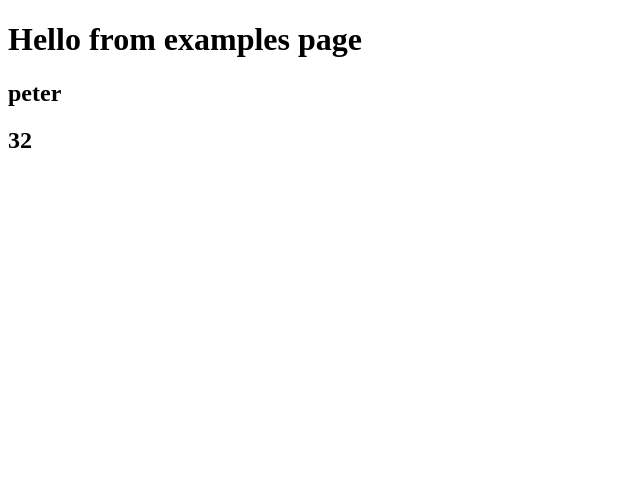
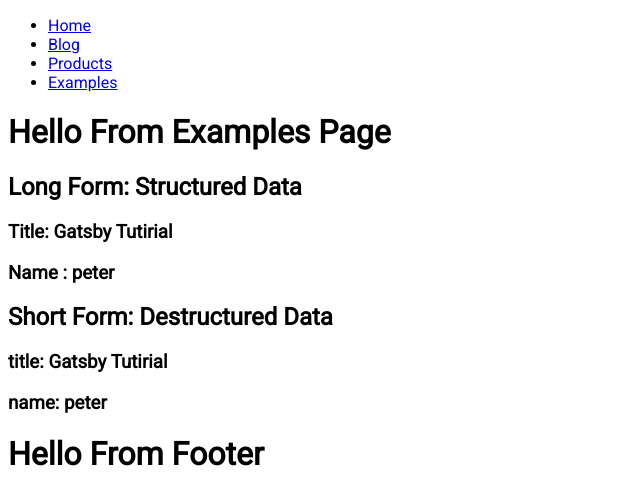
Before and after one commit to JonasAllenCodes/udemy-gatsby-tutorial-john-smilga, a Gatsby site: page /examples in a window 1280 px wide. Shown: the whole page, without its empty margins (0-640 px from the left). Built offline with nearby package versions, Linux system fonts and the light colour scheme; Gatsby itself is replaced by a stand-in of ours.

Commit message:
Completed "29. useStaticQuery and graphql" | Query: Learned two ways to do GraphQL queries

```diff
--- a/src/components/Layout.css
+++ b/src/components/Layout.css
@@ -5,7 +5,6 @@ body {
 }
 
 h1 {
-  color: blue;
   text-transform: capitalize;
 }
 p {
--- a/src/examples/Header.js
+++ b/src/examples/Header.js
@@ -1,8 +1,7 @@
 import React from "react"
 import { useStaticQuery, graphql } from "gatsby"
 
-const ComponentName = () => {
-  const data = useStaticQuery(graphql`
+const getData = graphql`
   {
     site {
       siteMetadata {
@@ -17,13 +16,32 @@ const ComponentName = () => {
       }
     }
   }
-  `)
+`
+
+export const Header = () => {
+  // Long Form: Structured Data
+  const data = useStaticQuery(getData)
+
+  // Short Form: Destructured Data
+  const {
+    site: {
+      siteMetadata: {
+        title,
+        person: { name },
+      },
+    },
+  } = useStaticQuery(getData)
+
   return (
     <div>
-      <h2>{data.site.siteMetadata.person.name}</h2>
-      <h2>{data.site.siteMetadata.person.age}</h2>
+      <h2>Long Form: Structured Data</h2>
+      <h3>Title: {data.site.siteMetadata.title}</h3>
+      <h3>Name : {data.site.siteMetadata.person.name}</h3>
+      <h2>Short Form: Destructured Data</h2>
+      <h3>title: {title}</h3>
+      <h3>name: {name}</h3>
     </div>
   )
 }
 
-export default ComponentName
+export default Header
--- a/src/pages/examples.js
+++ b/src/pages/examples.js
@@ -1,12 +1,13 @@
 import React from "react"
 import Header from "../examples/Header"
+import Layout from "../components/Layout"
 
 const examples = () => {
   return (
-    <div>
+    <Layout>
       <h1>Hello from examples page</h1>
       <Header />
-    </div>
+    </Layout>
   )
 }
 
```
Lines whose indentation alone changed are shown as unchanged.
